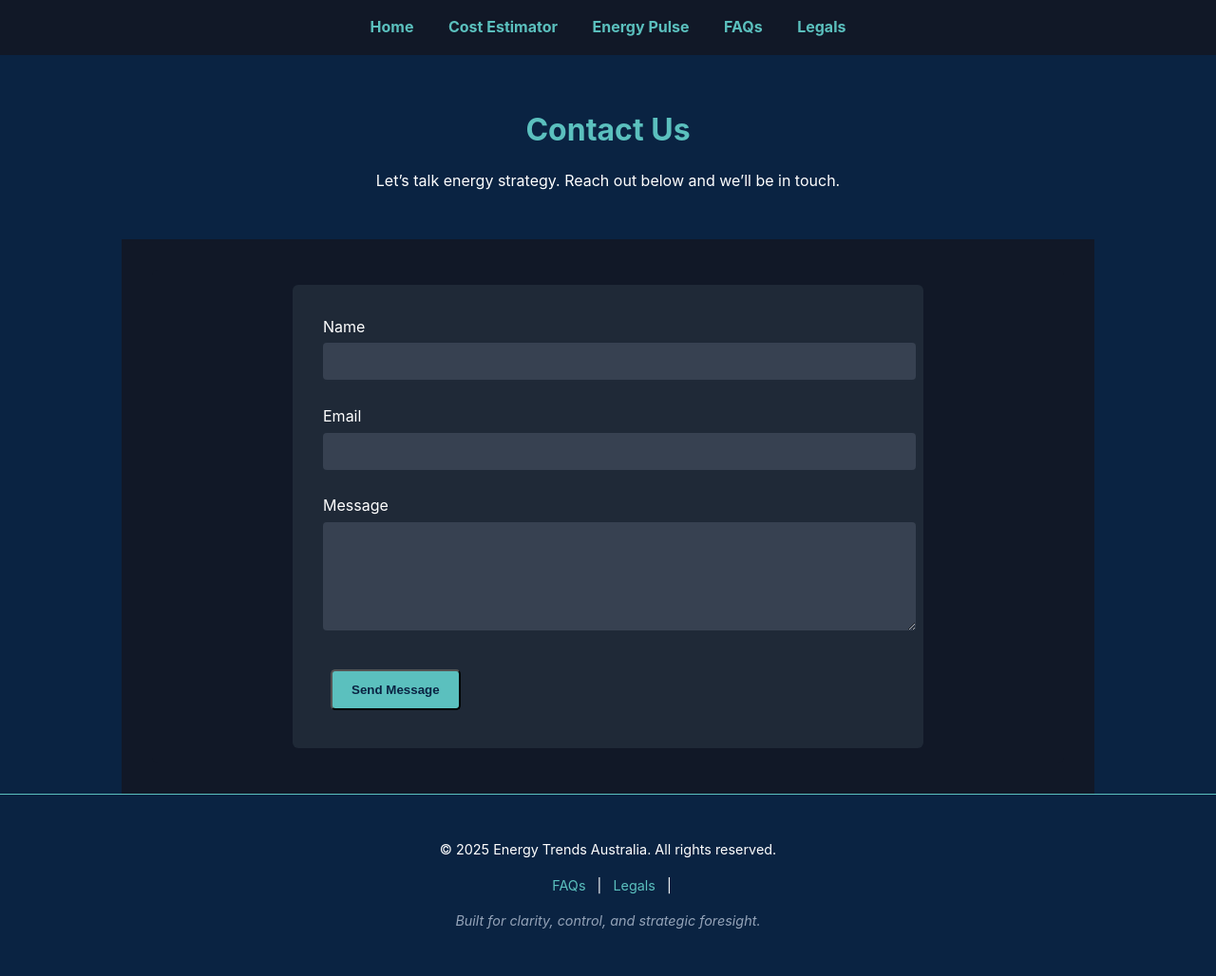
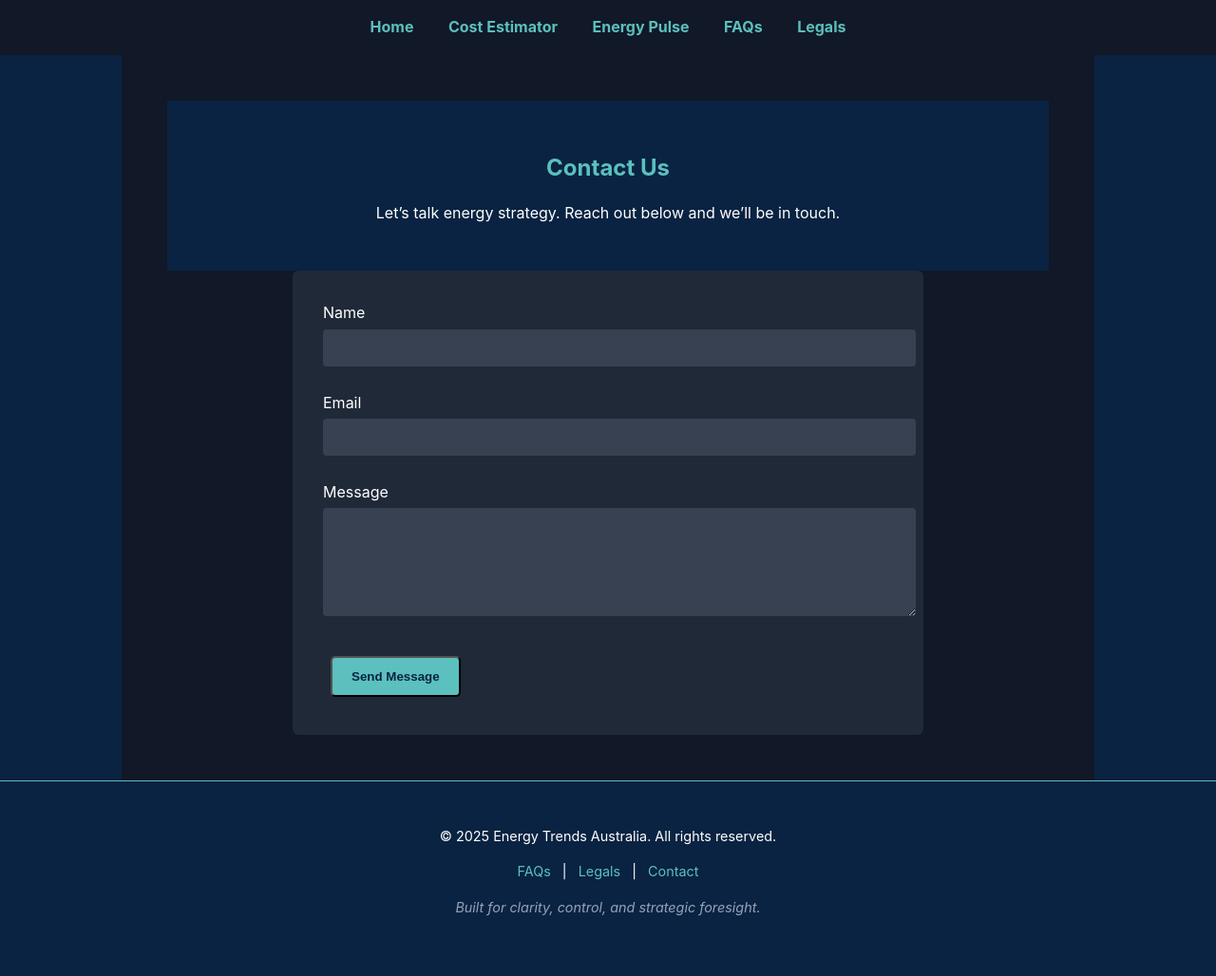
Before and after one commit to EnergyTrendsAU/energytrends.au, a Jekyll site: the page built from contact.html, in a window 1280 px wide. Shown: the whole page at 95% size. Built offline with Jekyll 4.4.1, drawn with Linux system fonts in a browser that asks for light colours.

Commit message:
Update contact.html

```diff
--- a/contact.html
+++ b/contact.html
@@ -1,32 +1,15 @@
-<!DOCTYPE html>
-<html lang="en">
-<head>
-  <meta charset="UTF-8" />
-  <title>Contact | Energy Trends Australia</title>
-  <link rel="stylesheet" href="style.css" />
-</head>
-<body>
+---
+layout: default
+title: Contact
+permalink: /contact.html
+---
 
-  <!-- Navigation -->
-  <nav class="nav">
-    <ul>
-      <li><a href="index.html">Home</a></li>
-      <li><a href="cost-estimator.html">Cost Estimator</a></li>
-      <li><a href="energy-pulse.html">Energy Pulse</a></li>
-      <li><a href="faq.html">FAQs</a></li>
-      <li><a href="legals.html">Legals</a></li>
-    </ul>
-  </nav>
-
-  <!-- Contact Header -->
+<section>
   <header class="hero">
     <h1>Contact Us</h1>
     <p>Let’s talk energy strategy. Reach out below and we’ll be in touch.</p>
   </header>
 
-  <!-- Contact Form -->
-  <main>
-    <section>
   <form class="contact-form" name="contact" method="POST" data-netlify="true">
     <label for="name">Name</label><br />
     <input type="text" id="name" name="name" required /><br /><br />
@@ -40,19 +23,3 @@
     <button type="submit" class="cta">Send Message</button>
   </form>
 </section>
-  </main>
-
-  <!-- Footer -->
-  <footer class="site-footer">
-    <div class="footer-content">
-      <p>&copy; 2025 Energy Trends Australia. All rights reserved.</p>
-      <p>
-        <a href="faq.html">FAQs</a> |
-        <a href="legals.html">Legals</a> |
-      </p>
-      <p class="footer-note">Built for clarity, control, and strategic foresight.</p>
-    </div>
-  </footer>
-
-</body>
-</html>
```
Lines whose indentation alone changed are shown as unchanged.
